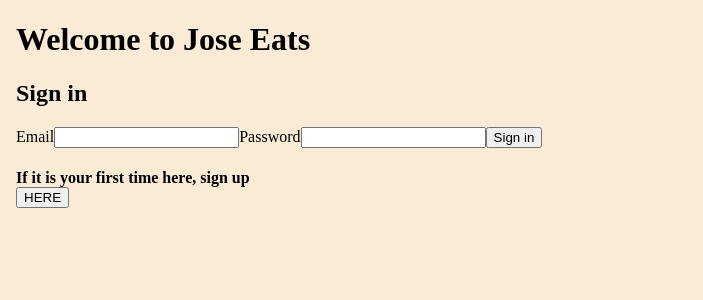
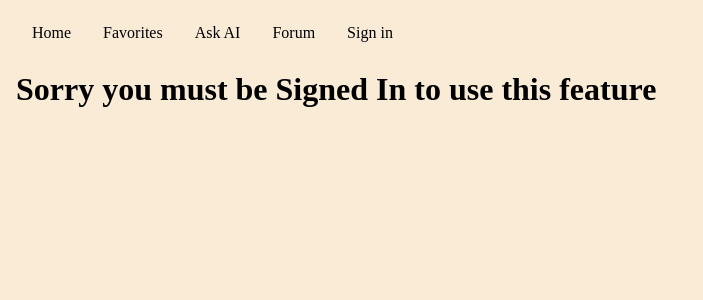
Before and after one commit to Jandrew2055/restaurantFinder, a React app: page /forum in a window 1280 px wide. Before the commit this address led to /login. Shown: the top 300 px of the page, without its empty margins (0-703 px from the left). Built offline with nearby package versions, Linux system fonts and the light colour scheme; no server answers.

Commit message:
adding temp guest page if not signed in

```diff
--- a/client/Components/DisplayRestaurants.jsx
+++ b/client/Components/DisplayRestaurants.jsx
@@ -7,7 +7,7 @@ const DisplayRestaurants = (props) => {
   //collect restaurant list from parent component
   const { restaurantData } = props;
   const [restaurantPhotos, setRestaurantPhotos] = useState({});
-  const {signOut} = useAuth();
+  const { signOut } = useAuth();
 
   //allow us to change state living in parent component
   const { foodTypeFilter, setFoodTypeFilter } = props;
--- /dev/null
+++ b/client/Components/Guest.tsx
@@ -0,0 +1,13 @@
+//THIS COMPONENT IS TO BE DISPLAYED WHEN USER IS NOT LOGGED IN AND TRIES
+//TO ACCESS A PAGE THAT REQUIRES SIGN UP/IN
+import React, { ReactNode } from 'react';
+
+const Guest = () => {
+  return (
+    <div>
+      <h1>Sorry you must be Signed In to use this feature</h1>
+    </div>
+  );
+};
+
+export default Guest;
--- a/client/Components/ProtectedRoute.tsx
+++ b/client/Components/ProtectedRoute.tsx
@@ -1,6 +1,7 @@
 import React, { ReactNode, useEffect } from 'react';
 import { useNavigate } from 'react-router-dom';
 import { useAuth } from '../Contexts/authContext';
+import Guest from './Guest';
 
 interface ProtectedRouteProps {
   children: ReactNode;
@@ -10,13 +11,13 @@ const ProtectedRoute = ({ children }: ProtectedRouteProps) => {
   const { user } = useAuth();
   const navigate = useNavigate();
 
-  useEffect(() => {
-    if (!user) {
-      navigate('/login');
-    }
-  }, [user]);
+  //   useEffect(() => {
+  //     if (!user) {
+  //       navigate('/login');
+  //     }
+  //   }, [user]);
 
-  return <>{children}</>;
+  return <>{!user ? <Guest /> : children}</>;
 };
 
 export default ProtectedRoute;
```
